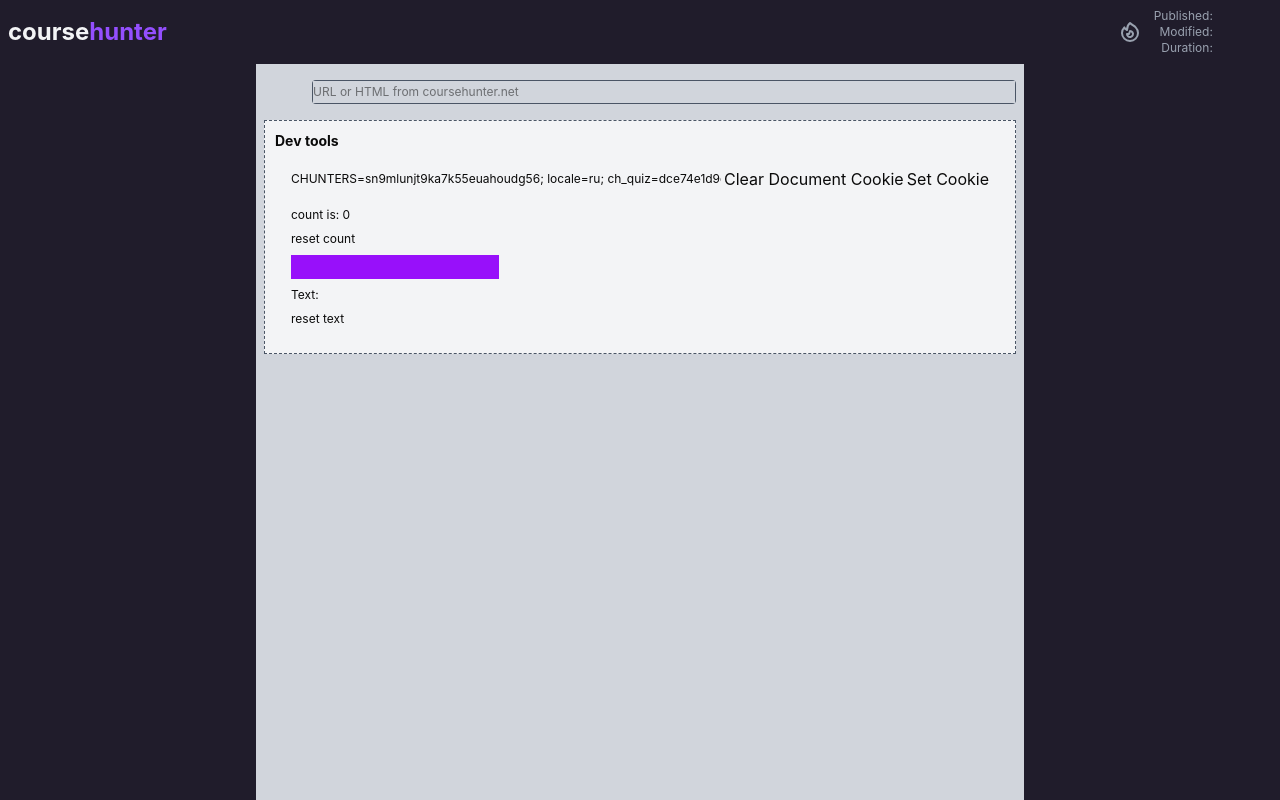
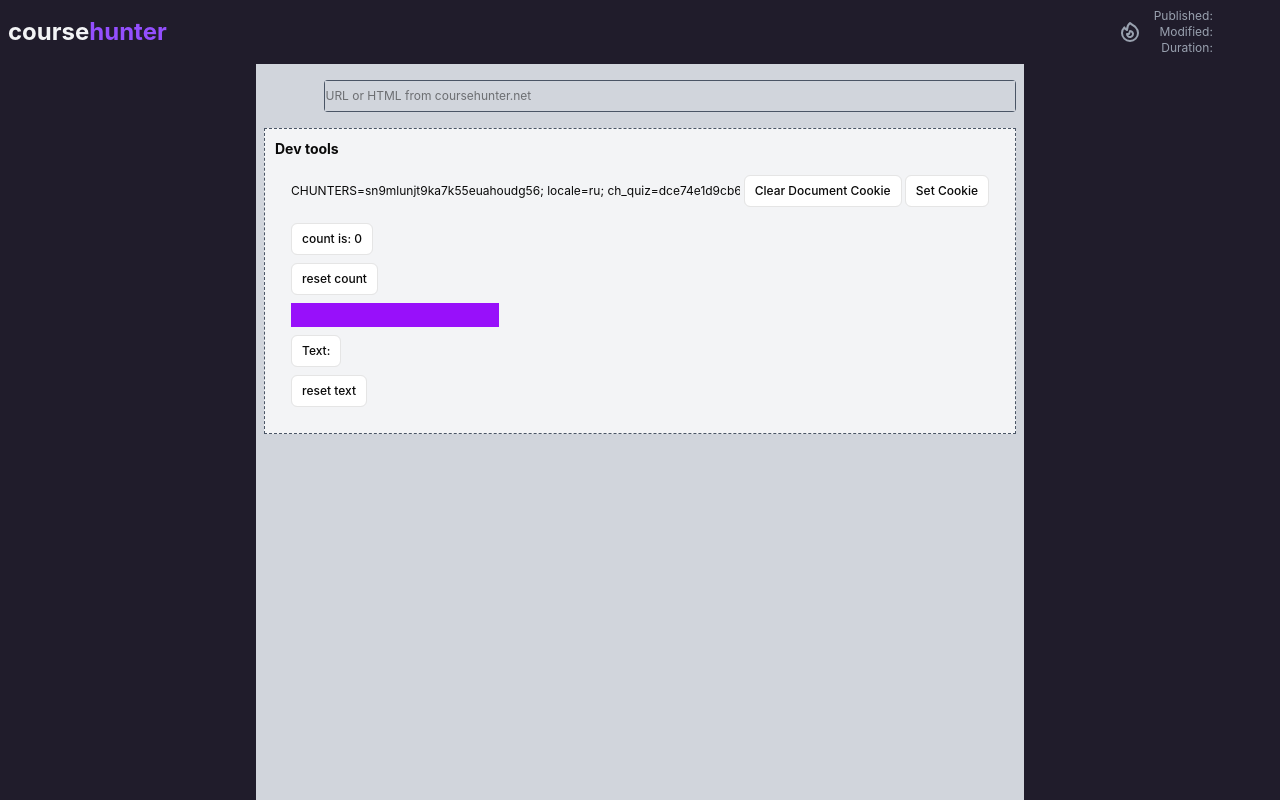
Before and after one commit to maxzz/ch-spy, a React (Vite) app: page / in a window 1280 px wide. Built offline with nearby package versions, Linux system fonts and the light colour scheme; what jotai-family would draw is missing.

Commit message:
WIP. code review. 4. switch to shadcn buttons

```diff
--- a/src/course-hunter/components/2-main/1-source-row.tsx
+++ b/src/course-hunter/components/2-main/1-source-row.tsx
@@ -1,5 +1,6 @@
 import { useAtom, useAtomValue, useSetAtom } from 'jotai';
 import { cx } from '../../../utils/lib/classnames';
+import { Button } from '@/ui/shadcn/button';
 import { CLEAR_BUTTON_ID, clearSourceAtom, parseOrFetchAtom } from '../../store/a-actions';
 import { fetchButtonNameAtom } from '../../store/a-derived';
 import { sourceInputAtom } from '../../store/a-local-storage-atoms';
@@ -17,15 +18,16 @@ export function SourceRow() {
 
     return (
         <div className={cx('flex', !playerItemsUrl && items.length > 0 && 'mb-1')}>
-            <button
+            <Button
                 id={CLEAR_BUTTON_ID}
-                className={cx('btn mr-2 transition-transform', !sourceInput && !items.length && 'scale-x-0')}
+                variant="outline"
+                className={cx('mr-2 transition-transform', !sourceInput && !items.length && 'scale-x-0')}
                 onClick={(event) => clearSource(event.ctrlKey)}
                 title="Clear fetched data. Ctrl+Click clear player items as well"
                 type="button"
             >
                 Clear
-            </button>
+            </Button>
 
             <div className="focus-within:ring-2 ring-offset-2 ring-purple-600 ring-offset-gray-200 rounded overflow-hidden flex flex-1">
                 <input
@@ -41,9 +43,10 @@ export function SourceRow() {
                     spellCheck={false}
                 />
 
-                <button
+                <Button
+                    variant="outline"
                     className={cx(
-                        'btn rounded-l-none transition-transform active:rounded-sm active:border focus:ring-0 focus:shadow-none',
+                        'rounded-l-none transition-transform active:rounded-sm active:border focus:ring-0 focus:shadow-none',
                         sourceInput ? '-ml-4' : 'px-0 w-0 border-none -translate-x-6',
                     )}
                     onClick={() => parseOrFetch()}
@@ -51,7 +54,7 @@ export function SourceRow() {
                     type="button"
                 >
                     {fetchButtonName}
-                </button>
+                </Button>
             </div>
         </div>
     );
--- a/src/course-hunter/components/2-main/2-0-generated-list.tsx
+++ b/src/course-hunter/components/2-main/2-0-generated-list.tsx
@@ -7,6 +7,7 @@ import { editableTitlesAtom, itemsAtom } from '../../store/a-local-storage-state
 import { allTogetherTextAtom, batchRenameFileAtom } from '../../store/a-derived';
 import { saveFilesAtom } from '../../store/a-actions';
 import { IconLock } from './2-2-icon-lock';
+import { Button } from '@/ui/shadcn/button';
 import { classNames } from '@/utils/classnames';
 
 //---------------------------------------------------------------------------
@@ -20,9 +21,9 @@ export function BatchRenameSection() {
         <AccordionItem value="batch-rename">
             <AccordionTrigger>Batch rename file</AccordionTrigger>
             <AccordionContent>
-                <button onClick={() => saveFiles()} type="button">
+                <Button onClick={() => saveFiles()} type="button">
                     Download rename.cmd
-                </button>
+                </Button>
                 <span className="text-[0.7em]"> * convert in notepad++ utf8 saved file to ansi for russian names</span>
                 <Textarea value={batchRenameFile} readOnly rows={items.length + 2} />
             </AccordionContent>
@@ -67,8 +68,8 @@ export function DownloadRenameButton({ className, ...rest }: ComponentProps<"but
     const saveFiles = useSetAtom(saveFilesAtom);
 
     return (
-        <button className={classNames("btn py-0 h-6 text-sm", className)} onClick={() => saveFiles()} type="button" {...rest}>
+        <Button variant="outline" className={classNames("py-0 h-6 text-sm", className)} onClick={() => saveFiles()} type="button" {...rest}>
             Download rename.cmd
-        </button>
+        </Button>
     );
 }
--- a/src/course-hunter/components/2-main/2-3-player-items-row.tsx
+++ b/src/course-hunter/components/2-main/2-3-player-items-row.tsx
@@ -1,5 +1,6 @@
 import { useAtom, useAtomValue, useSetAtom } from 'jotai';
 import { classNames } from '@/utils/classnames';
+import { Button } from '@/ui/shadcn/button';
 
 import { itemsAtom, playerItemsUrlAtom } from '../../store/a-local-storage-state';
 import { clearPlayItemsAtom, parsePlayerItemsAtom } from '../../store/a-actions';
@@ -25,9 +26,9 @@ export function PlayerItemsRow() {
                     Get items from:
                 </a>
 
-                <button className="btn ml-0.5 mr-1.5 text-xs" onClick={() => clearPlayItems()} type="button">
+                <Button variant="outline" className="ml-0.5 mr-1.5 text-xs" onClick={() => clearPlayItems()} type="button">
                     Clear
-                </button>
+                </Button>
 
                 <a className="text-xs flex items-center underline" href={playerItemsUrl} target="_blank" rel="noreferrer">
                     {playerItemsUrl}
@@ -45,9 +46,9 @@ export function PlayerItemsRow() {
                 />
 
                 {playerItemsJson && (
-                    <button className="btn ml-1.5" onClick={() => parsePlayerItems()} type="button">
+                    <Button variant="outline" className="ml-1.5" onClick={() => parsePlayerItems()} type="button">
                         Parse
-                    </button>
+                    </Button>
                 )}
             </div>
 
--- a/src/course-hunter/components/2-main/2-4-generated-items.tsx
+++ b/src/course-hunter/components/2-main/2-4-generated-items.tsx
@@ -1,5 +1,6 @@
 import { useAtomValue, useSetAtom } from 'jotai';
 import { classNames } from '@/utils/classnames';
+import { Button } from '@/ui/shadcn/button';
 
 import { editableTitlesAtom, itemsAtom } from '../../store/a-local-storage-state';
 import { itemNamesAtom } from '../../store/a-derived';
@@ -31,7 +32,7 @@ function GeneratedListItem({ item, index }: { item: OurItem; index: number; }) {
     return (
         <li className="list-none hover:bg-[#90ff74] grid grid-cols-[1fr_min-content_min-content] gap-x-[0.6rem] items-center">
             {editable
-                ? <input className="p-[0.4rem] text-[0.9rem] leading-[1rem] bg-[hsl(0_0%_100%/0.5)] focus:bg-[#90ff74] border border-[#fcfcfc] focus:outline-none rounded-[2px] cursor-default focus:cursor-text" defaultValue={name} />
+                ? <input className="p-[0.4rem] text-[0.9rem] leading-4 bg-[hsl(0_0%_100%/0.5)] focus:bg-[#90ff74] border border-[#fcfcfc] focus:outline-none rounded-xs cursor-default focus:cursor-text" defaultValue={name} />
                 : <div className="pl-2 py-2 text-sm leading-tight hover:bg-[#ffffff80]">{name}</div>
             }
 
@@ -59,15 +60,16 @@ export function DownloadButton({ url, selectable }: { url: string; selectable: b
 
     return (
         <div className="relative">
-            <button
-                className="btn py-0 h-6 text-sm"
+            <Button
+                variant="outline"
+                className="py-0 h-6 text-sm"
                 disabled={busy || !url}
                 onClick={() => startDownload(url)}
                 tabIndex={selectable ? undefined : -1}
                 type="button"
             >
                 Get
-            </button>
+            </Button>
 
             {progress !== 0 && <div className="absolute top-0 right-0 w-[1.7em] p-[0.3em_0.5em] text-[0.7em] text-right text-[green] bg-[#ddd]">{progress}</div>}
 
--- a/src/course-hunter/components/2-main/2-dev-tools/cookie-setter.tsx
+++ b/src/course-hunter/components/2-main/2-dev-tools/cookie-setter.tsx
@@ -1,5 +1,6 @@
 import { useAtom, useSetAtom } from 'jotai';
 import { cookieInputAtom, clearCookiesAtom, setCookiesAtom } from './store';
+import { Button } from '@/ui/shadcn/button';
 
 export function CookieSetter() {
     const [cookieInput, setCookieInput] = useAtom(cookieInputAtom);
@@ -14,8 +15,8 @@ export function CookieSetter() {
                 onChange={(event) => setCookieInput(event.target.value)}
                 placeholder="Type cookie"
             />
-            <button className="btn" onClick={() => clearCookies()} type="button">Clear Document Cookie</button>
-            <button className="btn" onClick={() => setCookies()} type="button">Set Cookie</button>
+            <Button variant="outline" onClick={() => clearCookies()} type="button">Clear Document Cookie</Button>
+            <Button variant="outline" onClick={() => setCookies()} type="button">Set Cookie</Button>
         </div>
     );
 }
--- a/src/course-hunter/components/2-main/2-dev-tools/storage-text.tsx
+++ b/src/course-hunter/components/2-main/2-dev-tools/storage-text.tsx
@@ -1,17 +1,18 @@
 import { useAtom } from 'jotai';
 import { storageTextAtom } from './store';
+import { Button } from '@/ui/shadcn/button';
 
 export function StorageText() {
     const [stored, setStored] = useAtom(storageTextAtom);
 
     return (
         <div className="m-4 text-xs flex flex-col items-start gap-2">
-            <button className="btn" onClick={() => setStored((prev) => ({ ...prev, counter: prev.counter + 1 }))} type="button">
+            <Button variant="outline" onClick={() => setStored((prev) => ({ ...prev, counter: prev.counter + 1 }))} type="button">
                 count is: {stored.counter}
-            </button>
-            <button className="btn" onClick={() => setStored((prev) => ({ ...prev, counter: 0 }))} type="button">
+            </Button>
+            <Button variant="outline" onClick={() => setStored((prev) => ({ ...prev, counter: 0 }))} type="button">
                 reset count
-            </button>
+            </Button>
 
             <input
                 className="px-2 py-1 text-gray-100 bg-purple-600"
@@ -19,12 +20,12 @@ export function StorageText() {
                 onChange={(event) => setStored((prev) => ({ ...prev, text: event.target.value }))}
             />
 
-            <button className="btn" onClick={() => setStored((prev) => ({ ...prev, text: `${prev.text}-` }))} type="button">
+            <Button variant="outline" onClick={() => setStored((prev) => ({ ...prev, text: `${prev.text}-` }))} type="button">
                 Text: {stored.text}
-            </button>
-            <button className="btn" onClick={() => setStored((prev) => ({ ...prev, text: '' }))} type="button">
+            </Button>
+            <Button variant="outline" onClick={() => setStored((prev) => ({ ...prev, text: '' }))} type="button">
                 reset text
-            </button>
+            </Button>
         </div>
     );
 }
--- a/src/course-hunter/components/2-main/3-error-message.tsx
+++ b/src/course-hunter/components/2-main/3-error-message.tsx
@@ -1,5 +1,6 @@
 import { useAtomValue, useSetAtom } from 'jotai';
 import { errorMsgAtom, setErrorAtom } from '../../store/a-local-storage-state';
+import { Button } from '@/ui/shadcn/button';
 
 export function ErrorMessage() {
     const errorMsg = useAtomValue(errorMsgAtom);
@@ -12,9 +13,9 @@ export function ErrorMessage() {
     return (
         <div className="mt-4 p-2.5 bg-[red] flex items-center">
             <span className="grow text-[.8rem] text-white">Error: {errorMsg}</span>
-            <button className="ml-4 w-[1.6rem] outline-none flex justify-center" onClick={() => setError('')} tabIndex={-1} type="button">
+            <Button variant="ghost" className="ml-4 w-[1.6rem] outline-none flex justify-center" onClick={() => setError('')} tabIndex={-1} type="button">
                 &times;
-            </button>
+            </Button>
         </div>
     );
 }
```
